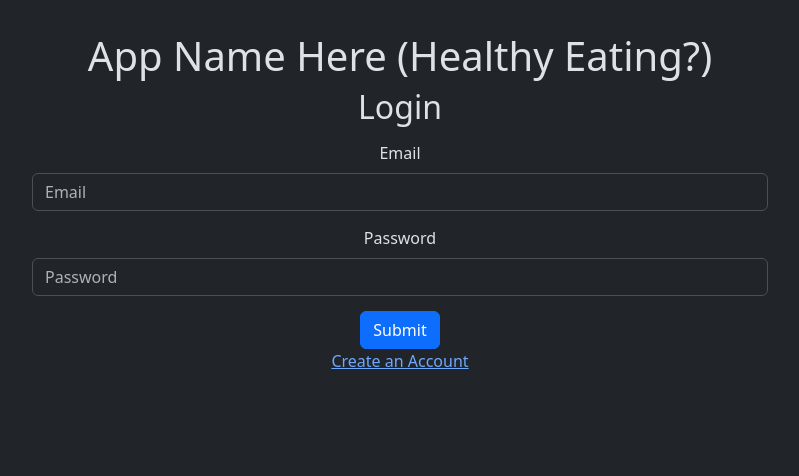
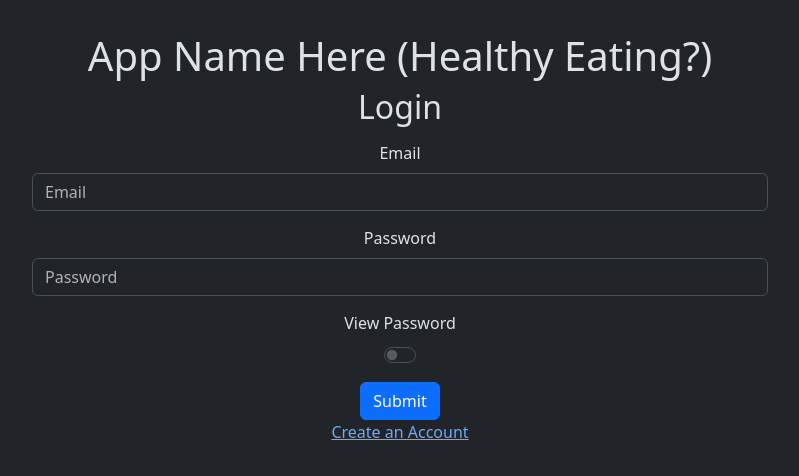
Before and after one commit to kjzimmer/recipes, a React (Vite) app in the folder client/: page / in a window 1280 px wide. Shown: the top 476 px of the page, without its empty margins (240-1039 px from the left). Built offline with nearby package versions, Linux system fonts and the light colour scheme.

Commit message:
View Password

```diff
--- a/client/src/views/UserLogin.jsx
+++ b/client/src/views/UserLogin.jsx
@@ -3,9 +3,12 @@ import Form from 'react-bootstrap/Form';
 import Button from 'react-bootstrap/esm/Button';
 import {userServices} from '../services/services';
 import { useState } from 'react';
+import Row from 'react-bootstrap/esm/Row';
+import Col from 'react-bootstrap/esm/Col';
 
 export function UserLogin() {
     const [errors, setErrors] = useState()
+    const [viewPassword, setViewPassword] = useState(false)
 
     function handleSubmit(e){
         e.preventDefault()
@@ -21,6 +24,10 @@ export function UserLogin() {
     })
     }
 
+    const switchPassword = () => {
+        setViewPassword(!viewPassword)
+    }
+
     return(
         <>
             <h2>Login</h2>
@@ -29,10 +36,20 @@ export function UserLogin() {
                     <Form.Label>Email</Form.Label>
                     <Form.Control type='email' name='email' placeholder='Email' />
                 </Form.Group>
-                <Form.Group className='form'>
-                    <Form.Label>Password</Form.Label>
-                    <Form.Control type='password' name='password' placeholder='Password' />
-                </Form.Group>
+                <Row>
+                    <Form.Group as={Col} className='form'>
+                        <Form.Label>Password</Form.Label>
+                        <Form.Control type={ viewPassword == false ? 'password':'text'} name='password' placeholder='Password' />
+                    </Form.Group>
+                    <Form.Group className='form'>
+                        <Form.Label>View Password</Form.Label>
+                        <Form.Check
+                            type='switch'
+                            id='custom-switch'
+                            onClick={switchPassword}
+                        />
+                    </Form.Group>
+                </Row>
                 { errors && <p className='text-danger'>{errors}</p> }
                 <Button type='submit' className='form'>
                     Submit
```
